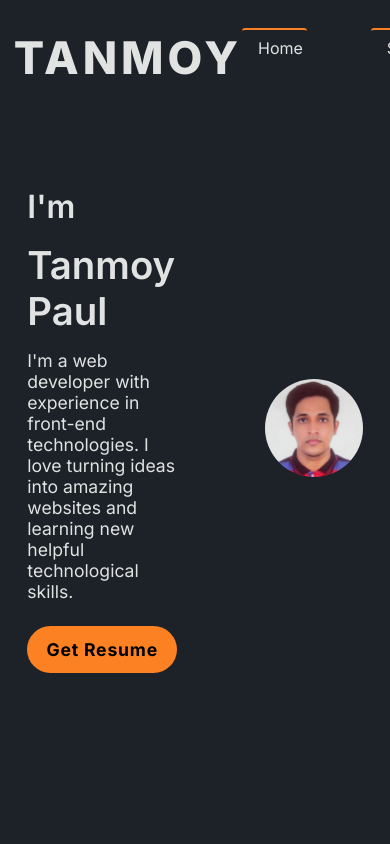
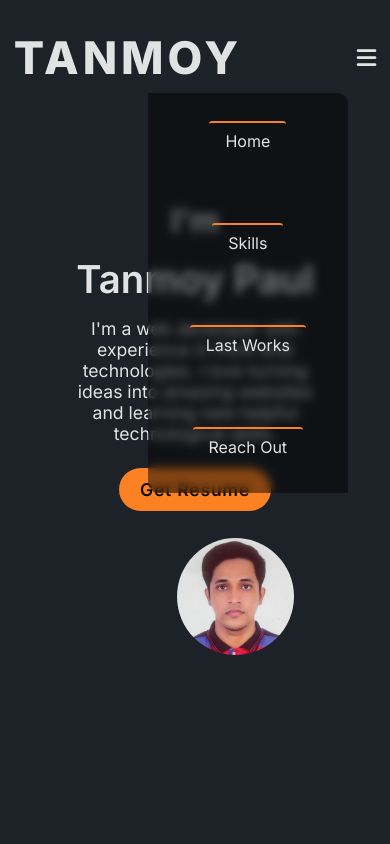
Before and after one commit to tanmoypal003/task_002, a plain HTML site: page index.html in a window 390 px wide. Shown: the top 844 px of the page. Drawn offline with nearby package versions, Linux system fonts and the light colour scheme.

Commit message:
navigation bar button added and settings updated

```diff
--- a/index.html
+++ b/index.html
@@ -25,8 +25,7 @@
 
 <body>
   <header class="header">
-    <div>
-      <!-- <a href="#" class="logo">Tanmoy</a> -->
+    <div >
 
       <nav class="navbar">
         <h1>Tanmoy</h1>
@@ -38,8 +37,9 @@
           <!-- <a href="#testimonials">Testimonials</a> -->
           <a href="#reach_out">Reach Out</a>
         </ul>
-
-        <i class="fa-solid fa-bars" id="nav_menu"></i>
+        <button id="nav_menu">
+          <i class="fa-solid fa-bars"></i>
+        </button>
       </nav>
     </div>
   </header>
@@ -193,4 +193,12 @@
     <!-- <p>&copy; Tanmoy Paul</p> -->
   </footer>
 </body>
+
+<script>
+  const nav_button = document.getElementById("nav_menu");
+  nav_button.addEventListener("click", () => {
+    document.querySelector("header ul").classList.toggle("appear")
+  });
+</script>
+
 </html>
--- a/styles.css
+++ b/styles.css
@@ -83,7 +83,15 @@ header a:hover {
 }
 
 #nav_menu {
+  all: unset;
+  font-size: 1.4rem;
+  transition: .4s ease-out;
   display: none;
+}
+
+#nav_menu:hover {
+  transform: rotate(180deg);
+  color: #fb8122;
 }
 
 section {
@@ -117,17 +125,17 @@ section {
 .resume_button {
   font-size: 1.1rem;
   display: inline-block;
-  padding: .8rem 1.2rem;
+  padding: .7rem 1.3rem;
   background-color: #fb8122;
   border-radius: 4rem;
   color: #000;
   letter-spacing: .05rem;
-  font-weight: 700;
+  font-weight: 550;
 }
 
 .home_image img {
-  width: 25vw;
-  height: 25vw;
+  width: 30vw;
+  height: 30vw;
   border-radius: 20vw;
   margin: 0 0 0 5rem;
 }
@@ -318,3 +326,44 @@ footer {
   display: inline;
   text-align: start;
 } */
+
+
+@media only screen and (max-width: 850px) {
+  #nav_menu {
+    display: block;
+  }
+
+  header ul {
+    position: absolute;
+    right: 5vh;
+    top: 11vh;
+    width: 200px;
+    height: 400px;
+    border-top-right-radius: .7rem;
+    border-bottom-left-radius: .7rem;
+    background: #00000075;
+    backdrop-filter: blur(5px);
+    flex-direction: column;
+    justify-content: center;
+    align-items: center;
+  }
+
+  header ul.appear {
+    display: none;
+  }
+
+  .home {
+    flex-direction: column;
+    gap: 1.7rem;
+    padding-bottom: 2rem;
+  }
+
+  .home_content {
+    max-width: 80%;
+    text-align: center;
+  }
+
+  .resume_button {
+    margin: auto;
+  }
+}
```
